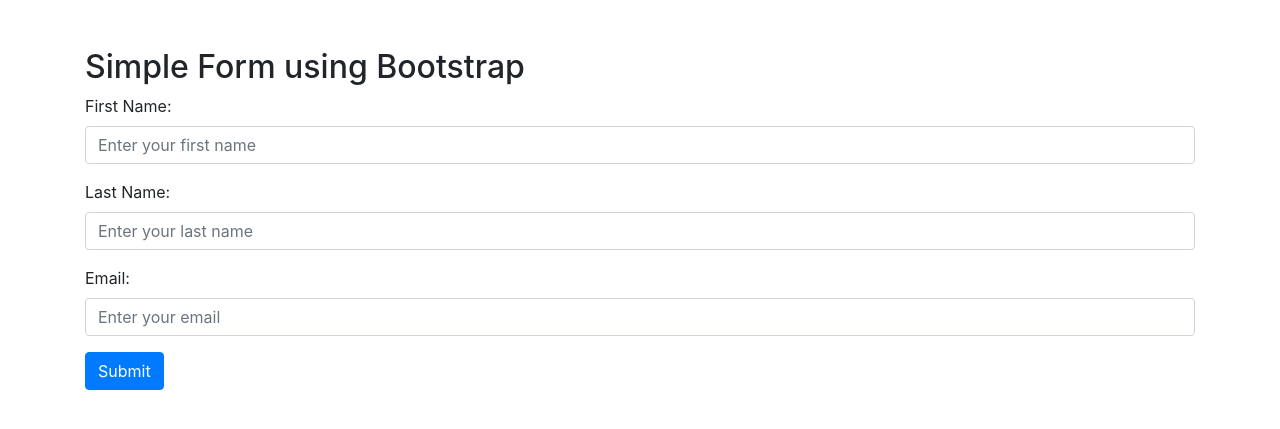
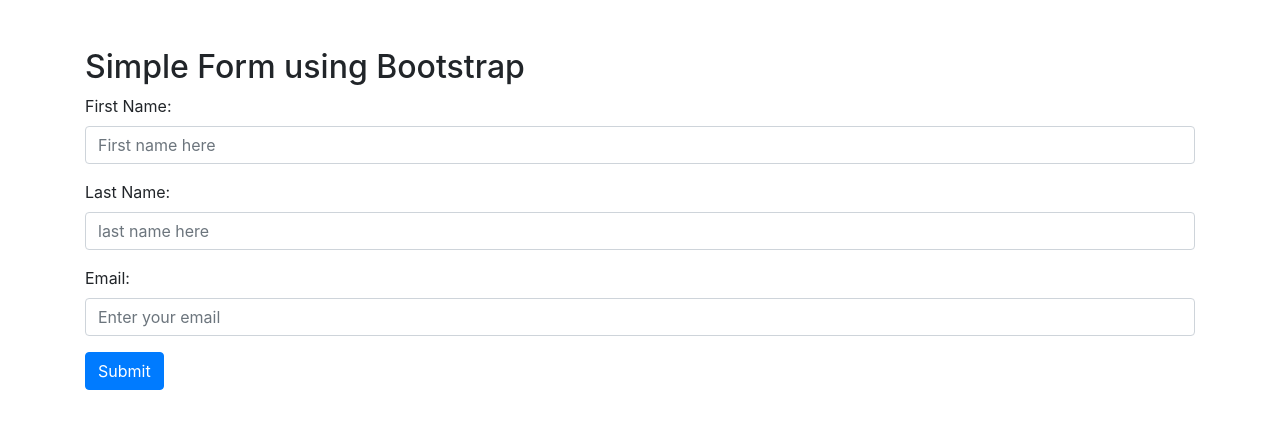
Before and after one commit to yasir19007/form_using_gitcommands, a Flask app: page / in a window 1280 px wide. Shown: the top 429 px of the page. Run offline with Flask 3, Linux system fonts and the light colour scheme; some libraries are stand-ins or nearby versions.

Commit message:
Update index.html

```diff
--- a/form/templates/index.html
+++ b/form/templates/index.html
@@ -11,12 +11,12 @@
 
             <div class="form-group">
                 <label for="name">First Name:</label>
-                <input type="text" class="form-control" id="name" placeholder="Enter your first name">
+                <input type="text" class="form-control" id="name" placeholder="First name here">
             </div>
 
             <div class="form-group">
                 <label for="name">Last Name:</label>
-                <input type="text" class="form-control" id="name" placeholder="Enter your last name">
+                <input type="text" class="form-control" id="name" placeholder="last name here">
             </div>
 
             <div class="form-group">
```
